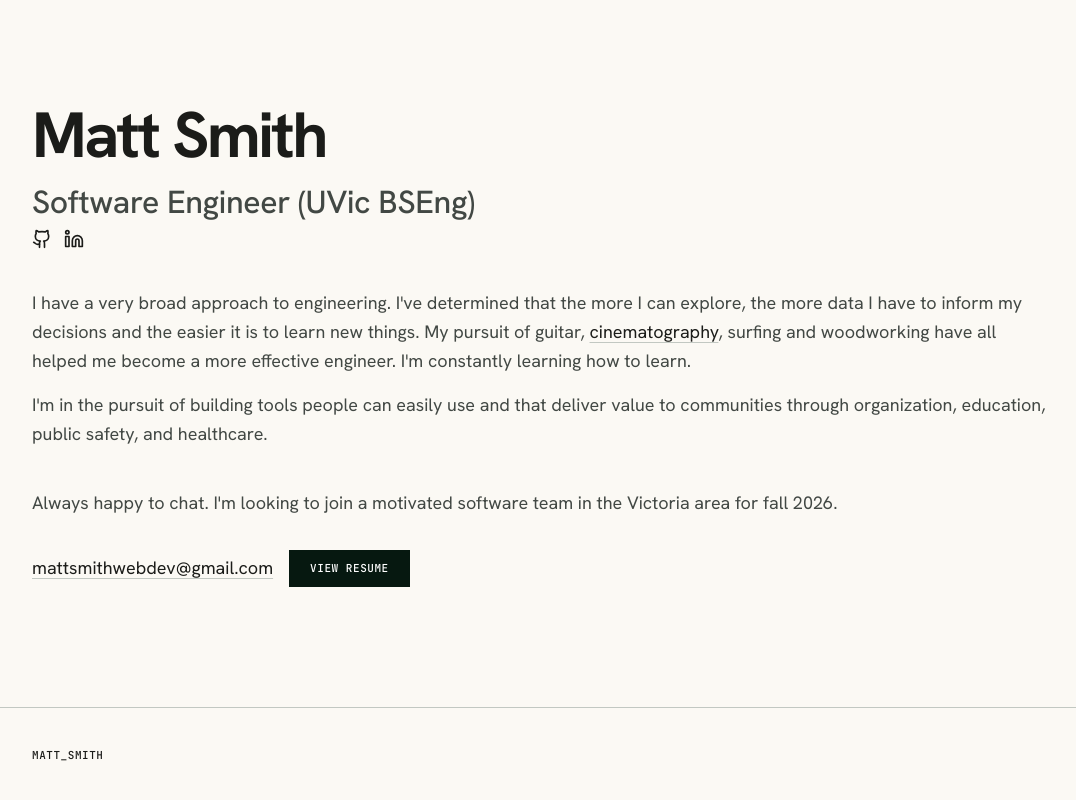
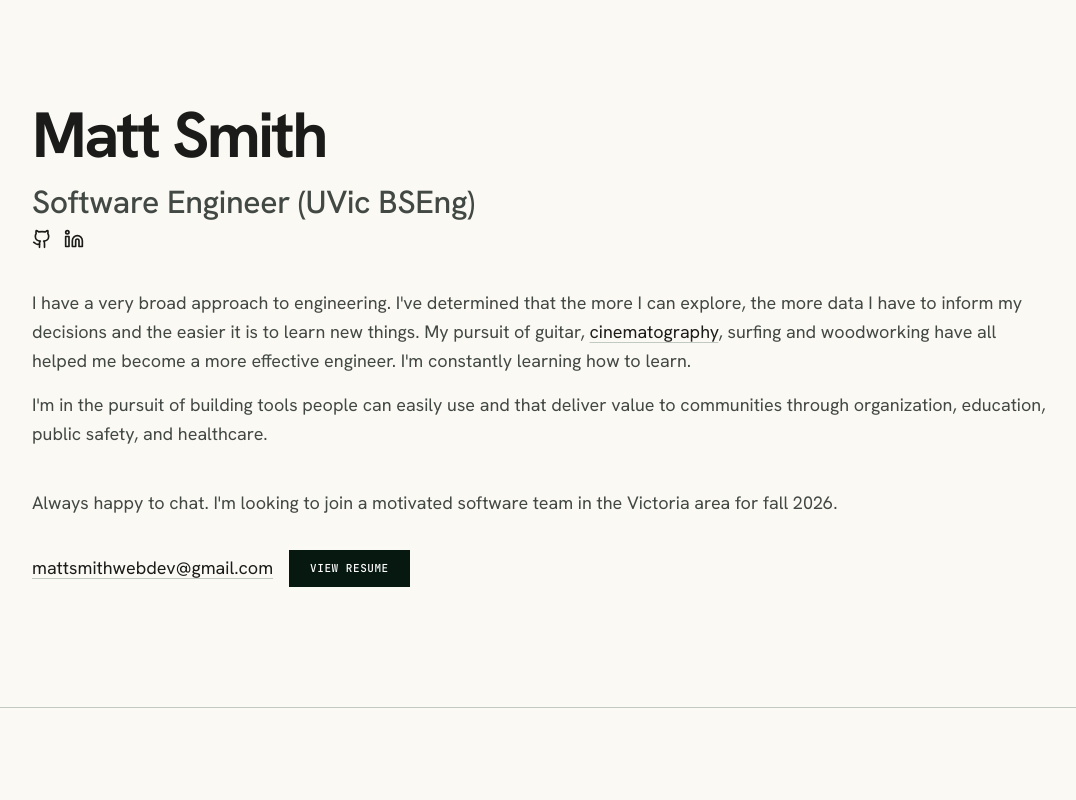
Before and after one commit to MatthewHightech/2026DevPortfolio, a Next.js app: page / in a window 1280 px wide. Shown: the part 2280-3080 px from the top of the page, without its empty margins (16-1092 px from the left). Built offline with nearby package versions, Linux system fonts and the light colour scheme.

Commit message:
remove footer text

```diff
--- a/components/layout/siteFooter.tsx
+++ b/components/layout/siteFooter.tsx
@@ -1,9 +1,7 @@
 export function SiteFooter() {
   return (
     <footer className="border-t border-outline-variant">
-      <div className="page-margin mx-auto flex max-w-7xl flex-col gap-2 py-10 sm:flex-row sm:items-center sm:justify-between">
-        <p className="text-mono-meta text-foreground">MATT_SMITH</p>
-      </div>
+      <div className="page-margin mx-auto flex max-w-7xl flex-col gap-2 py-10 sm:flex-row sm:items-center sm:justify-between"></div>
     </footer>
   );
 }
```
